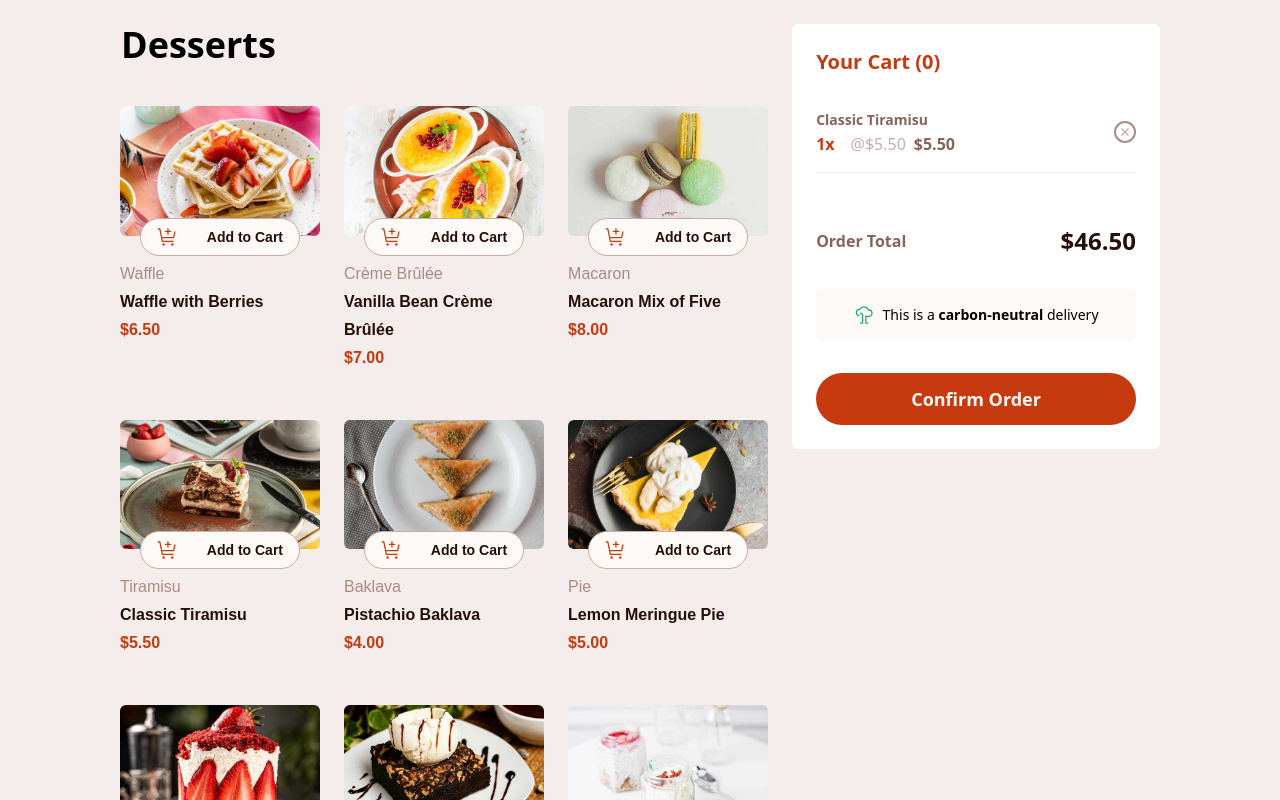
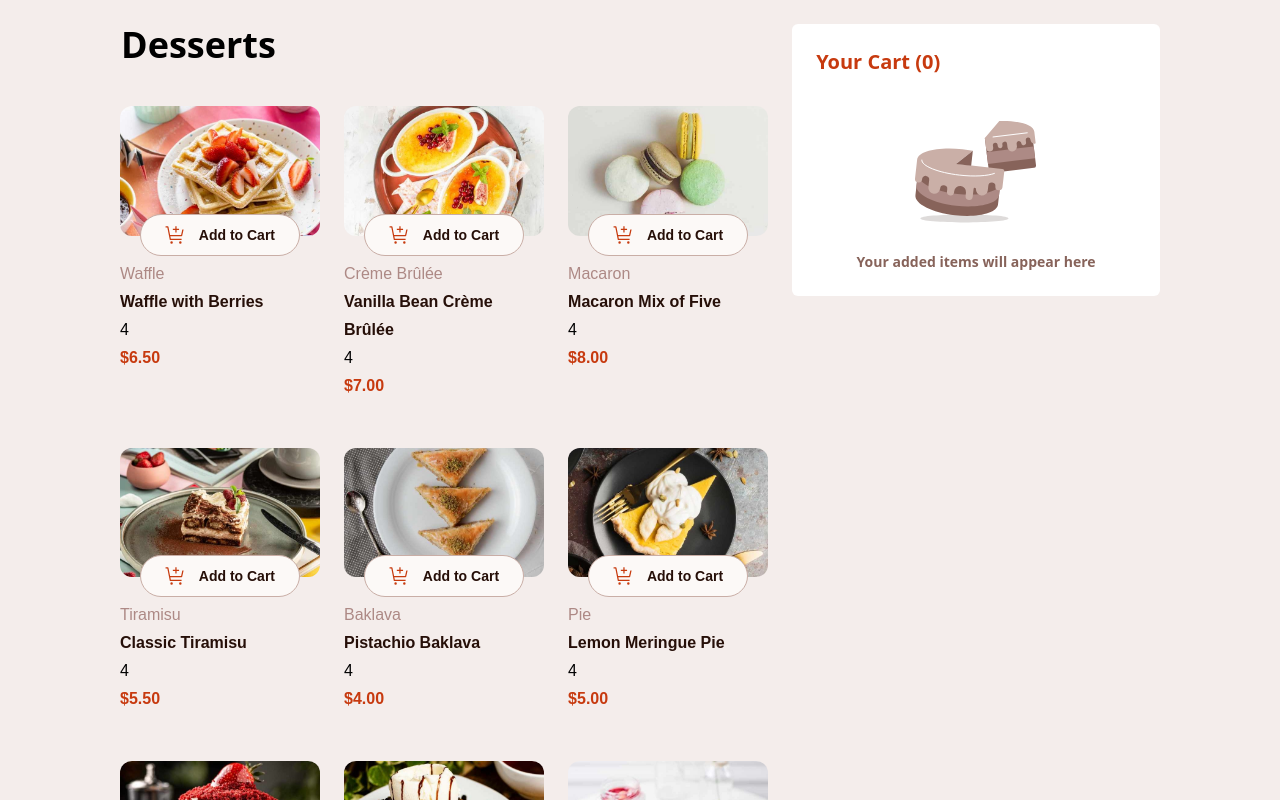
Before and after one commit to Udeme01/ProductFoodList, a React (Vite) app: page / in a window 1280 px wide. Shown: the top 800 px of the page. Built offline with nearby package versions, Linux system fonts and the light colour scheme.

Commit message:
created context, still working on code's logic

```diff
--- a/src/components/Cart.jsx
+++ b/src/components/Cart.jsx
@@ -1,13 +1,15 @@
-import { useRef } from "react";
+import { useRef, useContext } from "react";
 import PropTypes from "prop-types";
 import carbonNeutralIcon from "/assets/images/icon-carbon-neutral.svg";
 // import OrderConfirmModal from "./OrderConfirmModal";
 import { Button } from "./Button";
 import CartList from "./CartList";
-// import EmptyCart from "./EmptyCart";
-// import { DessertCartContext } from "./store/dessert-cart-context";
+import EmptyCart from "./EmptyCart";
+import { DessertCartContext } from "./store/dessert-cart-context";
 
 const Cart = ({ title }) => {
+  const { dessertItems } = useContext(DessertCartContext);
+  console.log(dessertItems);
   const modal = useRef();
 
   const handleOpenOrders = () => {
@@ -20,7 +22,23 @@ const Cart = ({ title }) => {
     <section className="bg-white rounded-md p-6 mt-10 flex flex-col gap-8 h-fit lg:w-full lg:mt-0 xl:max-w-md">
       <h1 className="text-red font-redHat700 text-xl">{title}</h1>
 
-      <CartList />
+      {dessertItems.length === 0 ? (
+        <EmptyCart />
+      ) : (
+        <>
+          <ul>
+            {dessertItems.map((dessertItem) => {
+              // console.log(dessertItem.image);
+              return (
+                <CartList
+                  key={`${dessertItem.name}-${dessertItem.category}`}
+                  name={dessertItem.name}
+                  price={dessertItem.price}
+                  quantity={dessertItem.quantity}
+                />
+              );
+            })}
+          </ul>
           {/* order total && price */}
           <section className="flex items-center justify-between">
             <h5 className="text-md font-redHat600 text-rose500">Order Total</h5>
@@ -37,6 +55,8 @@ const Cart = ({ title }) => {
           </div>
 
           <Button onClick={handleOpenOrders}>Confirm Order</Button>
+        </>
+      )}
     </section>
   );
 };
--- a/src/components/CartList.jsx
+++ b/src/components/CartList.jsx
@@ -1,18 +1,20 @@
 import removeItemIcon from "/assets/images/icon-remove-item.svg";
 
-const CartList = () => {
+const CartList = ({ name, price, quantity }) => {
   return (
     <li className="flex items-center justify-between border-b border-b-rose100 pb-4 mb-5">
       <div>
         <h1 className="text-rose500 font-redHat700 text-sm leading-6">
-          Classic Tiramisu
+          {name}
         </h1>
 
         <span className="flex gap-4">
-          <h4 className="text-red font-redHat600">1x</h4>
+          <h4 className="text-red font-redHat600">{quantity}x</h4>
           <p className="flex gap-2">
-            <span className="text-rose300">@$5.50</span>
-            <span className="text-rose500 font-redHat700">$5.50</span>
+            <span className="text-rose300">{`@${price.toFixed(2)}`}</span>
+            <span className="text-rose500 font-redHat700">{`$${(
+              price * quantity
+            ).toFixed(2)}`}</span>
           </p>
         </span>
       </div>
--- a/src/components/ProductItem.jsx
+++ b/src/components/ProductItem.jsx
@@ -8,7 +8,8 @@ import { useContext } from "react";
 import { DessertCartContext } from "./store/dessert-cart-context";
 
 const ProductItem = ({ dessert }) => {
-  const { addItemToCart, dessertItems } = useContext(DessertCartContext);
+  const { addItemToCart, updateCartItemQuantity, dessertItems } =
+    useContext(DessertCartContext);
 
   const {
     name,
@@ -23,11 +24,18 @@ const ProductItem = ({ dessert }) => {
 
   return (
     <li key={name}>
+      <article className="relative flex flex-col mt-6 rounded-xl">
+        <img
+          src={mobile}
+          alt="Waffle with Berries"
+          className={`rounded-xl ${
+            dessertItems.length !== 0 && isInCart && "border-2 border-red"
+          }`}
+        />
+
         {dessertItems.length !== 0 && isInCart ? (
-        <div className="relative flex flex-col">
-          <img src={mobile} alt="Waffle with Berries" className="rounded-md" />
-          <div className="absolute -bottom-5 font-redHat600 text-sm bg-red left-0 right-0 w-[10rem] mx-auto px-6 py-[10px] rounded-full flex justify-between items-center cursor-pointer lg:px-4 lg:py-[8px]">
-            <button>
+          <div className="absolute -bottom-5 font-redHat600 text-sm bg-red left-0 right-0 w-[10rem] mx-auto px-6 py-[12px] rounded-full flex justify-between items-center cursor-pointer">
+            <button onClick={() => updateCartItemQuantity(name, -1)}>
               <img
                 src={decrementQuantityIcon}
                 alt="decrement quantity icon"
@@ -35,9 +43,14 @@ const ProductItem = ({ dessert }) => {
               />
             </button>
 
-            <span className="text-rose50">4</span>
+            <span className="text-rose50">
+              {
+                dessertItems.find((cartItems) => cartItems.name === name)
+                  ?.quantity
+              }
+            </span>
 
-            <button>
+            <button onClick={() => updateCartItemQuantity(name, 1)}>
               <img
                 src={incrementQuantityIcon}
                 alt="increment quantity icon"
@@ -45,23 +58,20 @@ const ProductItem = ({ dessert }) => {
               />
             </button>
           </div>
-        </div>
         ) : (
           <button
-          className="relative flex flex-col mt-6"
+            className="absolute -bottom-5 font-redHat600 text-sm text-rose900 bg-rose50 left-0 right-0 w-[10rem] mx-auto px-6 py-[10px] rounded-full justify-between flex border border-rose300 hover:border-red hover:text-red"
             onClick={() => addItemToCart(name)}
           >
-          <img src={mobile} alt="Waffle with Berries" className="rounded-md" />
-          <div className="absolute -bottom-5 font-redHat600 text-sm text-rose900 bg-rose50 left-0 right-0 w-[10rem] mx-auto px-6 py-[10px] rounded-full justify-between flex border border-rose300 hover:border-red hover:text-red lg:px-4 lg:py-[8px]">
-            <img src={addToCart} alt="icon-add-to-cart" className="mr-2" />
+            <img src={addToCart} alt="icon-add-to-cart" />
             Add to Cart
-          </div>
           </button>
         )}
+      </article>
 
       <div className="leading-7 mt-6">
         <p className="text-rose400">{category}</p>
-        <h3 className="text-rose900 font-redHat600">{name}</h3>
+        <h3 className="text-rose900 font-redHat600">{name}</h3>4
         <p className="text-red font-redHat600">${price.toFixed(2)}</p>
       </div>
     </li>
--- a/src/components/ProductList.jsx
+++ b/src/components/ProductList.jsx
@@ -1,14 +1,22 @@
-import { useState, useEffect } from "react";
+import { useState, useEffect, useContext } from "react";
 import { dessertsData } from "../http";
 
 import Header from "./Header";
 import Cart from "./Cart";
 import ProductItem from "./ProductItem";
+import { DessertCartContext } from "./store/dessert-cart-context";
 
 const ProductList = () => {
   const [dessertLists, setDessertLists] = useState([]);
   const [isFetching, setIsFetching] = useState(false);
   const [error, setError] = useState(false);
+
+  const { dessertItems } = useContext(DessertCartContext);
+
+  const cartQuantity = dessertItems.reduce(
+    (acc, dessertItem) => acc + dessertItem.quantity,
+    0
+  );
 
   useEffect(() => {
     const fetchDesserts = async () => {
@@ -50,7 +58,7 @@ const ProductList = () => {
             </ul>
           )}
         </section>
-        <Cart title={`Your Cart (${0})`} />
+        <Cart title={`Your Cart (${cartQuantity})`} />
       </section>
     </main>
   );
--- a/src/components/store/dessert-cart-context.jsx
+++ b/src/components/store/dessert-cart-context.jsx
@@ -42,6 +42,31 @@ const dessertCartReducer = (state, action) => {
       dessertItems: updatedItems,
     };
   }
+
+  if (action.type === "UPDATE_ITEM") {
+    const updatedItems = [...state.dessertItems];
+
+    const updatedItemIndex = updatedItems.findIndex(
+      (cartItem) => cartItem.name === action.payload.productName
+    );
+
+    const updatedItem = {
+      ...updatedItems[updatedItemIndex],
+    };
+
+    updatedItem.quantity += action.payload.amount;
+
+    if (updatedItem.quantity <= 0) {
+      updatedItems.splice(updatedItemIndex, 1);
+    } else {
+      updatedItems[updatedItemIndex] = updatedItem;
+    }
+    return {
+      ...state,
+      dessertItems: updatedItems,
+    };
+  }
+  return state;
 };
 
 export const DessertCartContextProvider = ({ children }) => {
@@ -73,19 +98,22 @@ export const DessertCartContextProvider = ({ children }) => {
     }
   };
 
-  const handleUpdateCartItemQuantity = (productId, amount) => {
+  const handleUpdateCartItemQuantity = (productName, amount) => {
     dessertCartDispatch({
       type: "UPDATE_ITEM",
       payload: {
-        productId,
+        productName,
         amount,
       },
     });
   };
 
+  const handleRemoveCartItem = (item) => {};
+
   const ctxValue = {
     dessertItems: dessertCartState.dessertItems,
     addItemToCart: handleAddItemToCart,
+    removeItemFromCart: handleRemoveCartItem,
     updateCartItemQuantity: handleUpdateCartItemQuantity,
   };
 
@@ -96,14 +124,6 @@ export const DessertCartContextProvider = ({ children }) => {
   );
 };
 
-// const useCart = () => {
-//   const context = useContext(DessertCartContext);
-//   if (!context) {
-//     throw new Error("useCart ust be used within a CartProvider");
-//   }
-//   return context;
-// };
-
 DessertCartContextProvider.propTypes = {
   children: PropTypes.node,
 };
```
Lines whose indentation alone changed are shown as unchanged.
